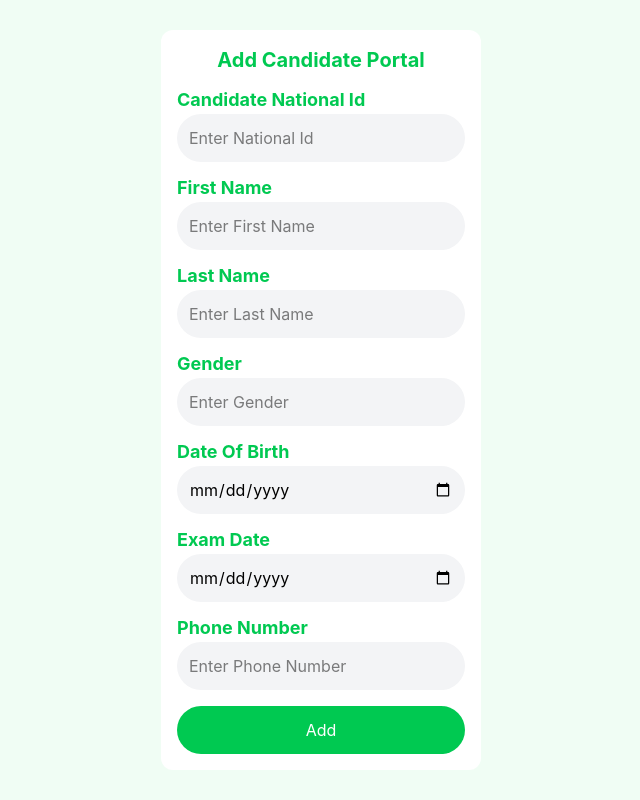
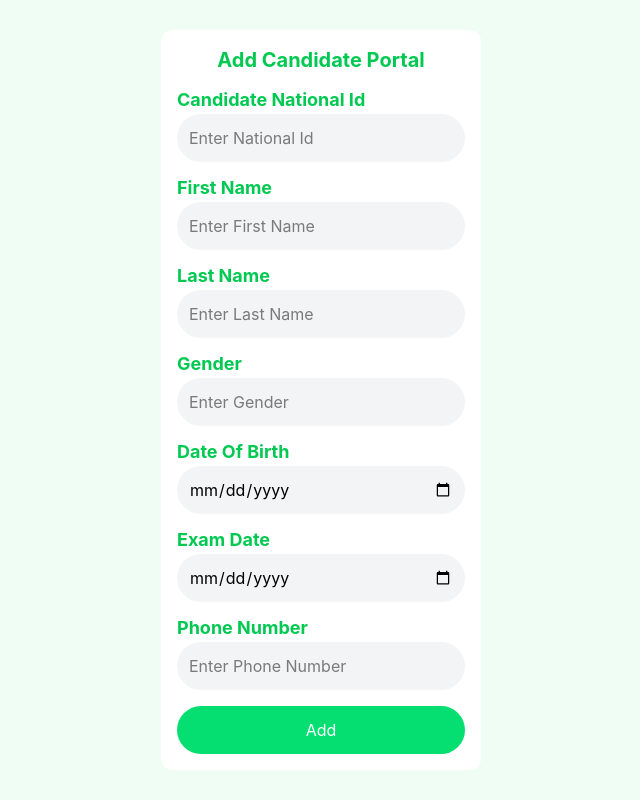
Before and after one commit to niyomugaboetiene/Rwanda-Driving-License, a React app in the folder frontend/: page / in a window 1280 px wide. Shown: the whole page, without its empty margins (319-959 px from the left). Built offline with nearby package versions, Linux system fonts and the light colour scheme; the HTML template or start-up script is replaced by a standard one.

Commit message:
first commit of(RDL) frontend based

```diff
--- a/frontend/src/components/candidates/AddCandidate.jsx
+++ b/frontend/src/components/candidates/AddCandidate.jsx
@@ -35,7 +35,7 @@ const AddCandidate = () => {
                     </div>
                 )}
                 {message && (
-                    <div className="bg-red-300 py-2 px-3 text-red-600 font-bold rounded-lg mt-3">
+                    <div className="bg-green-300 py-2 px-3 text-green-600 font-bold rounded-lg mt-3">
                         <p>{message}</p>
                     </div>
                 )}
@@ -114,7 +114,7 @@ const AddCandidate = () => {
                     />
                 </div>
 
-                <button onClick={handleAddCandidate} className="w-full mt-4 rounded-full text-white bg-green-500 py-3 hover:bg-green-600 transition-colors">Add</button>
+                <button onClick={handleAddCandidate} className="w-full mt-4 rounded-full text-white bg-green-400 py-3 hover:bg-green-500 transition-colors">Add</button>
             </div>
         </div>
     )
```
